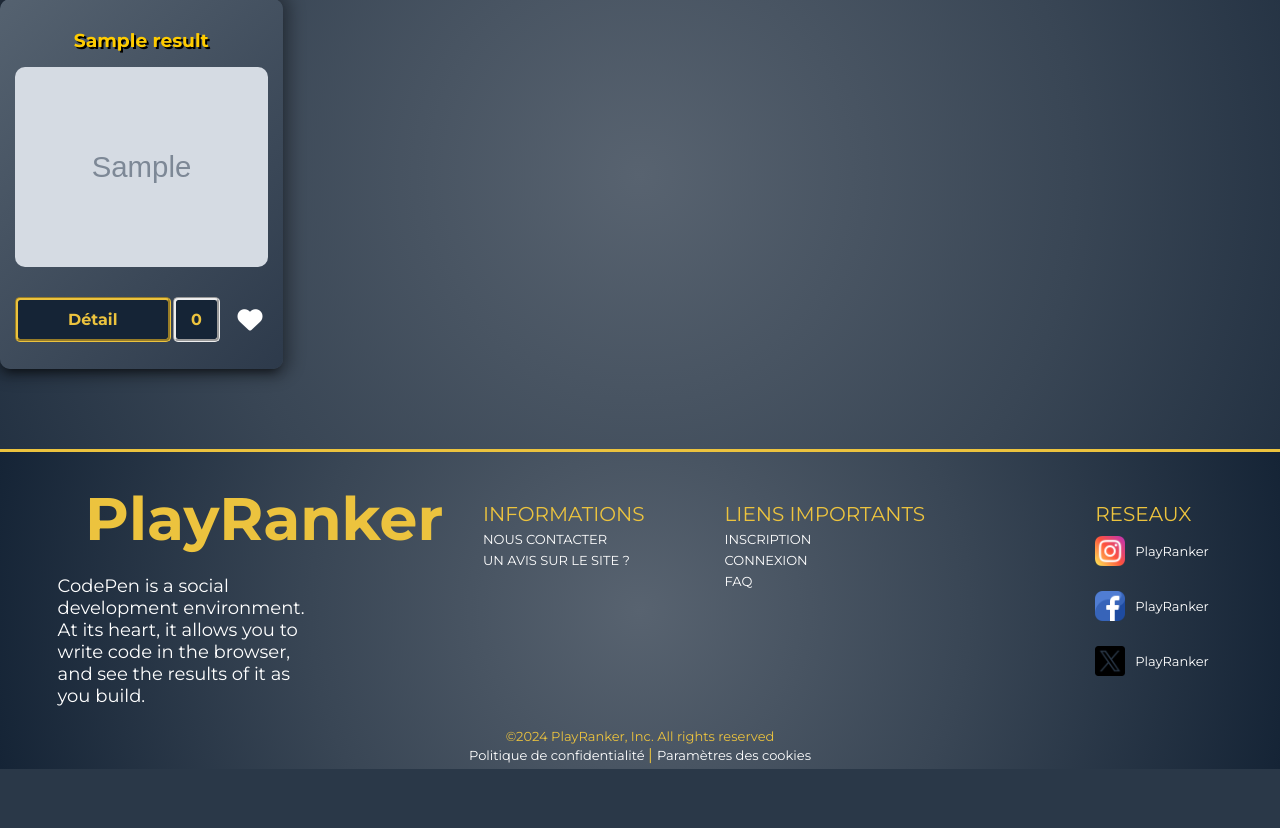
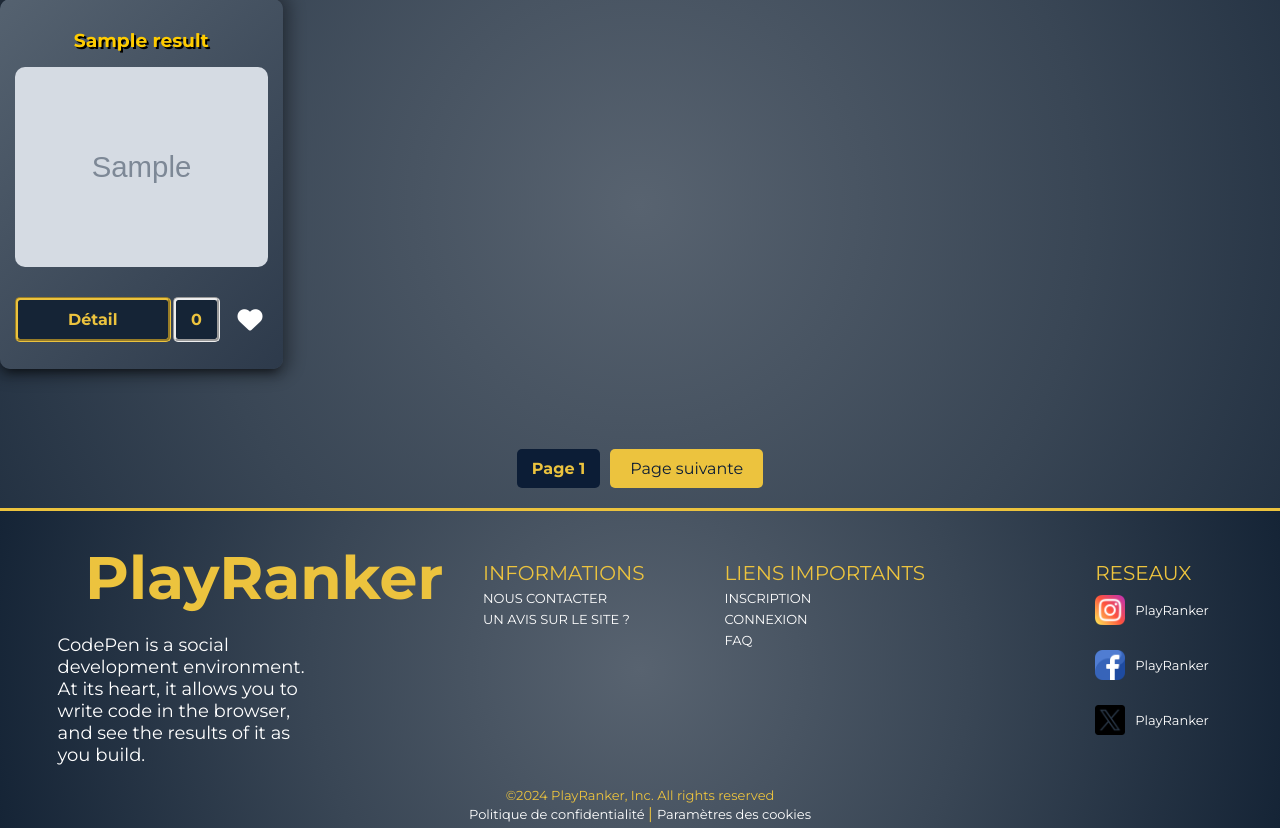
Before and after one commit to Vehinys/PlayRanker, a Symfony app: template templates/pages/jeux/index.html.twig in a window 1280 px wide. Shown: the part 418-1246 px from the top of the page. Before the commit the page ends 1187 px from the top, so only its background shows below. Run offline with Twig, Linux system fonts and the light colour scheme; the template is opened without the code that fills it: most values are stand-ins (such as "Sample title", 1, 10 or a date in 2020); grey boxes marked "Sample" are stand-in pictures; some libraries are stand-ins or nearby versions.

Commit message:
PAGINATION IN JEUX + STYLE

```diff
--- a/public/css/style.css
+++ b/public/css/style.css
@@ -1246,3 +1246,44 @@ small {
   margin-top: 50px;
   padding-top: 40px;
 }
+
+
+/* -------------------------------------------------------  */
+/* PAGINATION */
+
+.pagination {
+  display: flex;
+  justify-content: center; /* Centre les éléments horizontalement */
+  align-items: center; /* Aligne les éléments verticalement */
+  margin: 20px 0; /* Ajoute un espace autour de la pagination */
+  font-family: Arial, sans-serif;
+}
+
+.pagination a {
+  padding: 10px 20px;
+  margin: 0 5px;
+  text-decoration: none;
+  background-color: #ECC33E; /* Couleur de fond des boutons */
+  color: #0C1D36; /* Couleur du texte */
+  border-radius: 5px;
+  transition: background-color 0.3s ease;
+}
+
+.pagination a:hover {
+  background-color: #d4b92e; /* Couleur de fond au survol */
+}
+
+.pagination span {
+  padding: 10px 15px;
+  background-color: #0C1D36; /* Couleur de fond pour la page actuelle */
+  color: #ECC33E; /* Couleur du texte pour la page actuelle */
+  border-radius: 5px;
+  margin: 0 5px;
+  font-weight: bold;
+}
+
+.pagination a.disabled {
+  background-color: #cccccc;
+  color: #666666;
+  pointer-events: none; /* Désactive le clic sur les liens désactivés */
+}
--- a/templates/pages/jeux/index.html.twig
+++ b/templates/pages/jeux/index.html.twig
@@ -10,6 +10,7 @@
         <input id="search-btn" name="submit" type="submit" value="Rechercher">
       </form>
     </div>
+
 
 <div class="container-jeux">
     <div class="game-card-container">
@@ -29,7 +30,16 @@
             </div>
         {% endfor %}
     </div>
+</div>
 
+<div class="pagination">
+    {% if currentPage > 1 %}
+        <a href="{{ path('jeux_page', { 'page': currentPage - 1 }) }}">Page précédente</a>
+    {% endif %}
+
+    <span>Page {{ currentPage }}</span>
+
+    <a href="{{ path('jeux_page', { 'page': currentPage + 1 }) }}">Page suivante</a>
 </div>
 
 {% endblock %}
```
Also changed, not shown: src/ApiHttpClient/ApiHttpClient.php (+5 -5 lines), src/Controller/ApiController.php (+26 -9 lines).
